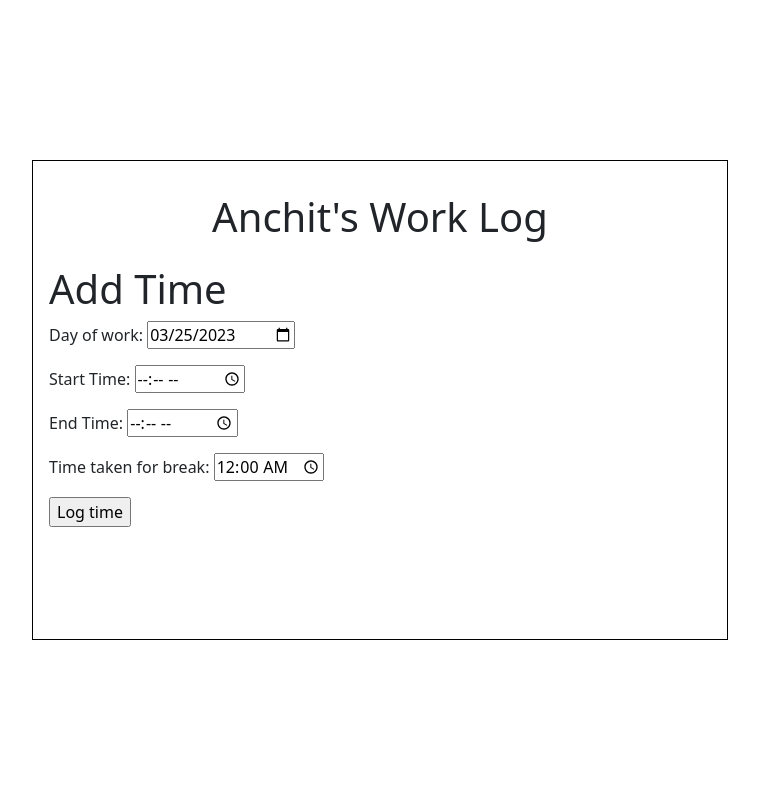
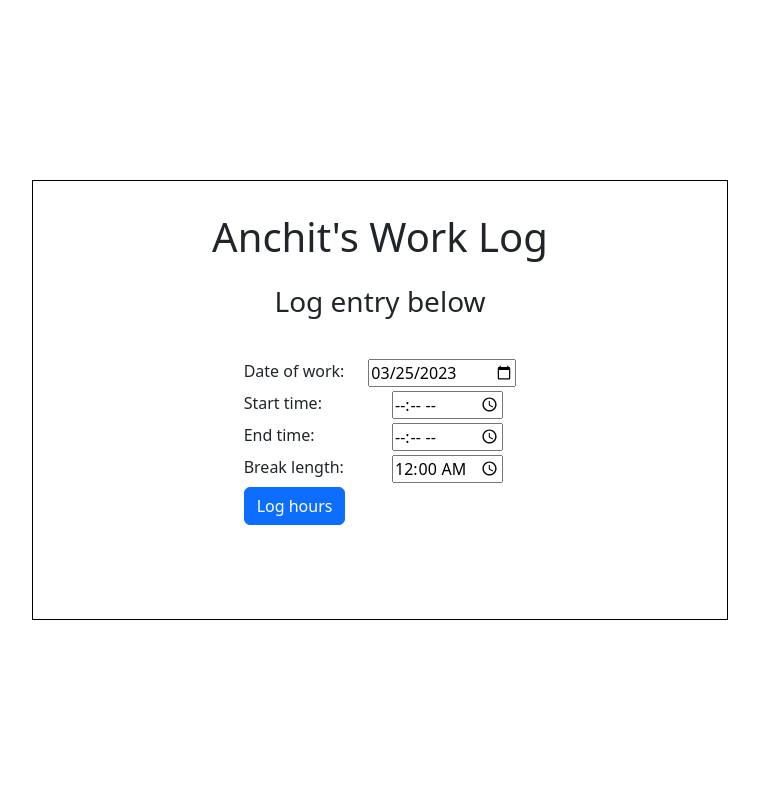
Before and after one commit to anchit-chandran/freelance-hrs-tracker, a Django app: page /add-time in a window 1280 px wide. Shown: the part 80-880 px from the top of the page, without its empty margins (260-1019 px from the left). Run offline with Django 4.2, Linux system fonts and the light colour scheme.

Commit message:
added total_earned

```diff
--- a/timeTrackerProj/timeTrack/static/timeTrack/styles.css
+++ b/timeTrackerProj/timeTrack/static/timeTrack/styles.css
@@ -1,4 +1,4 @@
 .contents-col {
     border: 1px solid black;
-    min-height: 30rem;
+    min-height: 55vh;
 }
--- a/timeTrackerProj/timeTrack/templates/timeTrack/time-add.html
+++ b/timeTrackerProj/timeTrack/templates/timeTrack/time-add.html
@@ -1,14 +1,46 @@
-{% extends 'timeTrack/home.html' %}
+{% extends 'timeTrack/home.html' %} {% block forms %}
+<div class="row">
+  <div class="col d-flex flex-column justify-content-center align-items-center">
+    <h3>Log entry below</h3>
 
-{% block forms %}
-<div class="row">
-    <div class="col">
-      <h1>Add Time</h1>
-        <form method="post">
-          {% csrf_token %}
-          {{ form.as_p }}
-          <input type="submit" value="Log time" />
-        </form>
-    </div>
+    <form method="post" class="py-3 my-3">
+      {% csrf_token %} {{ form.non_field_errors }}
+
+      <div class="fieldWrapper row">
+        {{ form.date_of_work.errors }}
+        <div class="col">
+          <label class="form-label" for="{{ form.date_of_work.id_for_label }}"
+            >Date of work:</label
+          >
+        </div>
+        <div class="col">{{ form.date_of_work }}</div>
+      </div>
+      <div class="fieldWrapper row">
+        {{ form.start_time.errors }}
+        <div class="col">
+          <label class="form-label" for="{{ form.start_time.id_for_label }}">Start time:</label>
+        </div>
+        <div class="col">{{ form.start_time }}</div>
+      </div>
+      <div class="fieldWrapper row">
+        {{ form.end_time.errors }}
+        <div class="col">
+          <label class="form-label" for="{{ form.end_time.id_for_label }}">End time:</label>
+        </div>
+        <div class="col">{{ form.end_time }}</div>
+      </div>
+      <div class="fieldWrapper row">
+        {{ form.break_length.errors }}
+        <div class="col">
+          <label class="form-label" for="{{ form.break_length.id_for_label }}"
+            >Break length:</label
+          >
+        </div>
+        <div class="col">{{ form.break_length }}</div>
+      </div>
+
+      <button type="submit" class="btn btn-primary">Log hours</button>
+    </form>
+  </div>
 </div>
 {% endblock forms %}
--- a/timeTrackerProj/timeTrack/views.py
+++ b/timeTrackerProj/timeTrack/views.py
@@ -1,6 +1,8 @@
 from django.shortcuts import render
 from django.http import HttpResponse
 from django.urls import reverse, reverse_lazy
+
+from django.db.models import Sum, DurationField, ExpressionWrapper, F
 
 from django.views.generic.list import ListView
 from django.views.generic.edit import CreateView, UpdateView, DeleteView
@@ -15,6 +17,29 @@ class TimeListView(ListView):
     model = Times
     template_name = 'timeTrack/main.html'
     context_object_name = 'logs'
+    ordering = ['-date_of_work']
+
+    # extra context
+    def get_context_data(self, **kwargs):
+
+        # Call the base implementation first to get a context
+        context = super().get_context_data(**kwargs)
+
+        # Calculate total hrs as float
+        total_hrs_dict = Times.objects.annotate(shift_length=ExpressionWrapper(
+            F('end_time') - F('start_time'),
+            output_field=DurationField()
+        )).aggregate(total_hrs=Sum('shift_length'))
+
+        # convert into total hours
+        total_hrs = total_hrs_dict['total_hrs'].total_seconds() / 3600
+        context['total_hrs'] = total_hrs
+
+        #convert into total earned
+        rate_ph = 25
+        context['total_earned'] = round(total_hrs * rate_ph, 2)
+
+        return context
 
 
 class AddTimeView(CreateView):
@@ -24,6 +49,7 @@ class AddTimeView(CreateView):
     form_class = TimeCreateForm
     success_url = reverse_lazy('index')
 
+
 class UpdateTimeView(UpdateView):
 
     model = Times
@@ -31,6 +57,7 @@ class UpdateTimeView(UpdateView):
     form_class = TimeCreateForm
     success_url = reverse_lazy('index')
 
+
 class DeleteTimeView(DeleteView):
 
     model = Times
```
Also changed, not shown: timeTrackerProj/timeTrack/templates/timeTrack/main.html (+6 -3 lines), timeTrackerProj/db.sqlite3.
